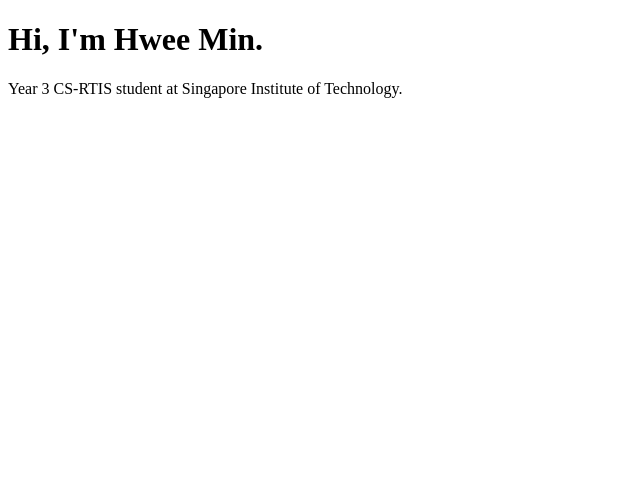
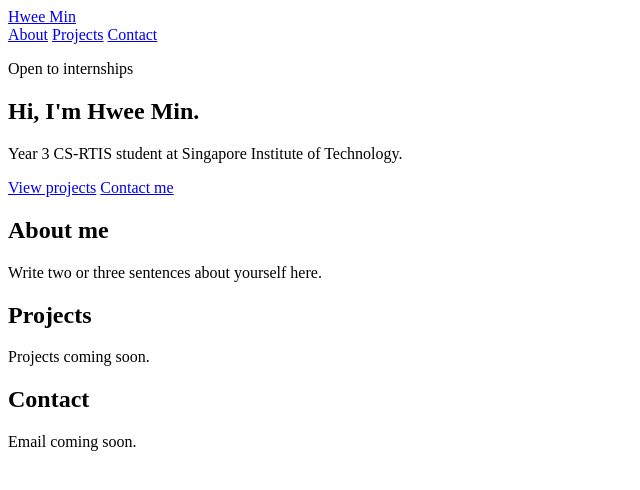
Before and after one commit to lhweemin/lhweemin.github.io, a plain HTML site: page index.html in a window 1280 px wide. Shown: the whole page, without its empty margins (0-640 px from the left). Drawn offline with Linux system fonts and the light colour scheme.

Commit message:
Add navigation and hero text

```diff
--- a/index.html
+++ b/index.html
@@ -6,7 +6,38 @@
     <title>Lee Hwee Min | Portfolio</title>
 </head>
 <body>
-    <h1>Hi, I'm Hwee Min.</h1>
-    <p> Year 3 CS-RTIS student at Singapore Institute of Technology.</p>
+    <header>
+        <a href="#top">Hwee Min</a>
+        <nav>
+            <a href="about">About</a>
+            <a href="projects">Projects</a>
+            <a href="contact">Contact</a>
+        </nav>
+    </header>
+
+    <main>
+        <section id="top">
+            <p>Open to internships</p>
+            <h1>Hi, I'm Hwee Min.</h1>
+            <p> Year 3 CS-RTIS student at Singapore Institute of Technology.</p>
+            <a href="projects">View projects</a>
+            <a href="contact">Contact me</a>
+        </section>
+
+        <section id="about">
+            <h2>About me</h2>
+            <p>Write two or three sentences about yourself here.</p>
+        </section>
+
+        <section id="projects">
+            <h2>Projects</h2>
+            <p>Projects coming soon.</p>
+        </section>
+    </main>
+
+    <footer id="contact">
+        <h2>Contact</h2>
+        <p>Email coming soon.</p>
+    </footer>
 </body>
 </html>
```
